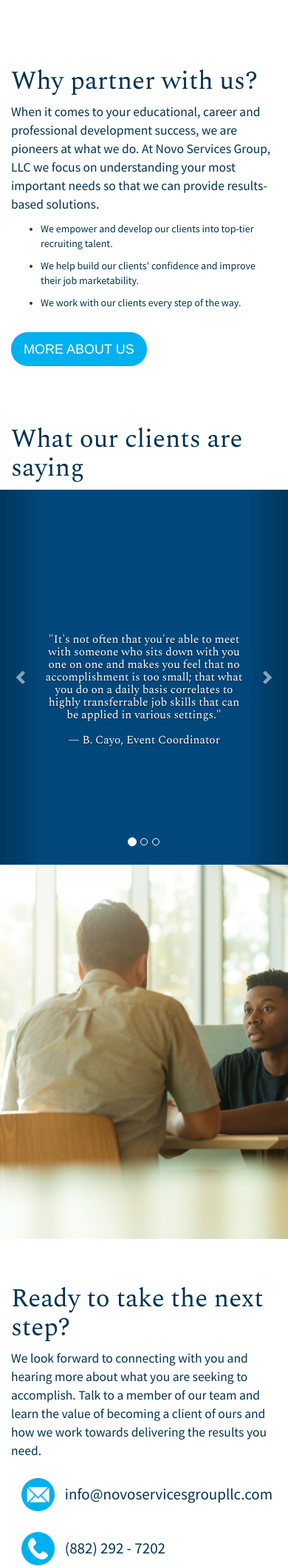
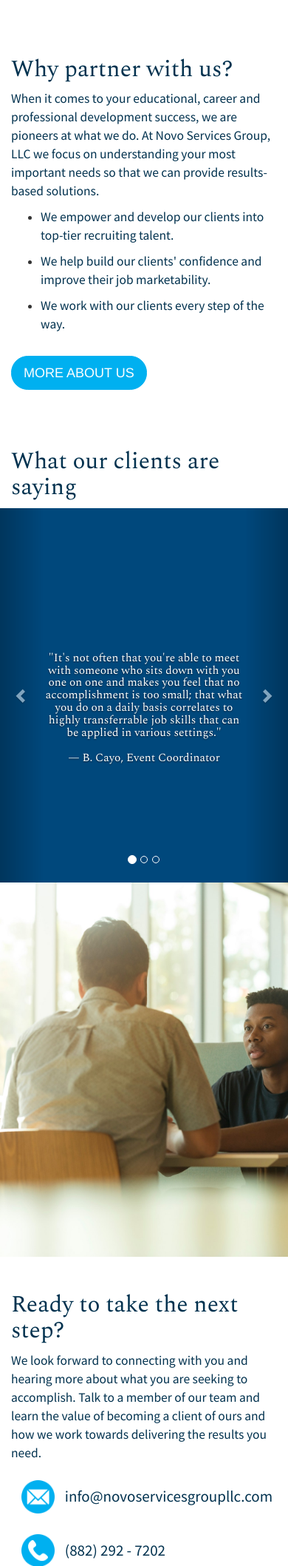
Before and after one commit to rhyza/nsg, a PHP site: page /index.php in a window 390 px wide. Shown: the part 670-2787 px from the top of the page at 74% size. Run offline with PHP 8.4, Linux system fonts and the light colour scheme.

Commit message:
Decrease title fonts and spacing for mobile

```diff
--- a/css/main.css
+++ b/css/main.css
@@ -81,14 +81,18 @@ h1 {
 /*** PAGE TEXT ON WHITE BG ***/
 
 .blurb {
-    padding-top: 3em;
+    padding-top: 2em;
 }
 
 .blurb>h2 {
-    font-size: 2.5em;
+    font-size: 2.25em;
 }
 
 .blurb>p {
+    font-size: 1.25em;
+}
+
+.blurb>ul {
     font-size: 1.25em;
 }
 
@@ -177,6 +181,14 @@ h5 {
         font-size: 1.8em;
     }
 
+    .blurb {
+        padding-top: 3em;
+    }
+
+    .blurb>h2 {
+        font-size: 2.5em;
+    }
+
     .side-image-container {
         background-image:url("../img/one_on_one.jpg");
         background-repeat: no-repeat;
```
